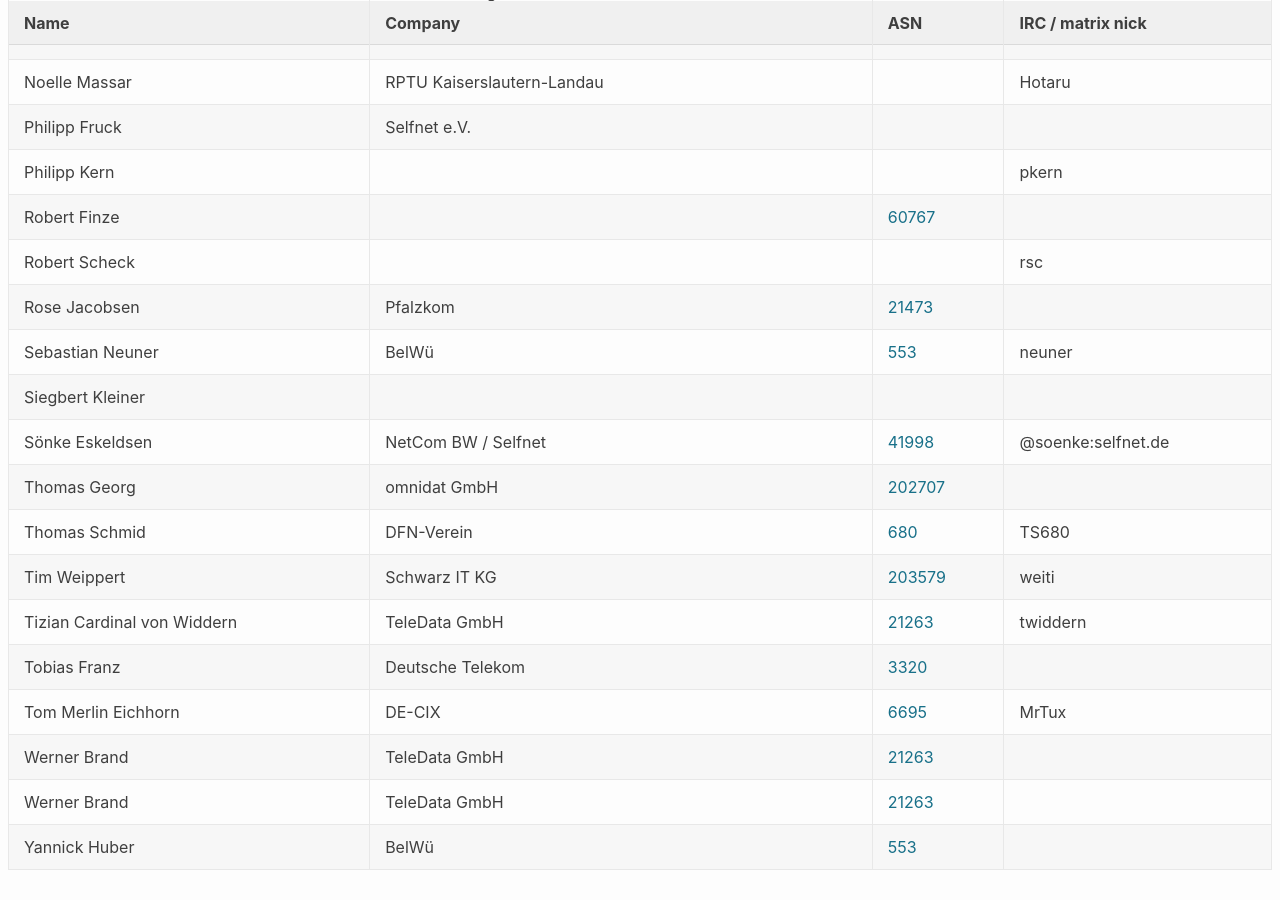
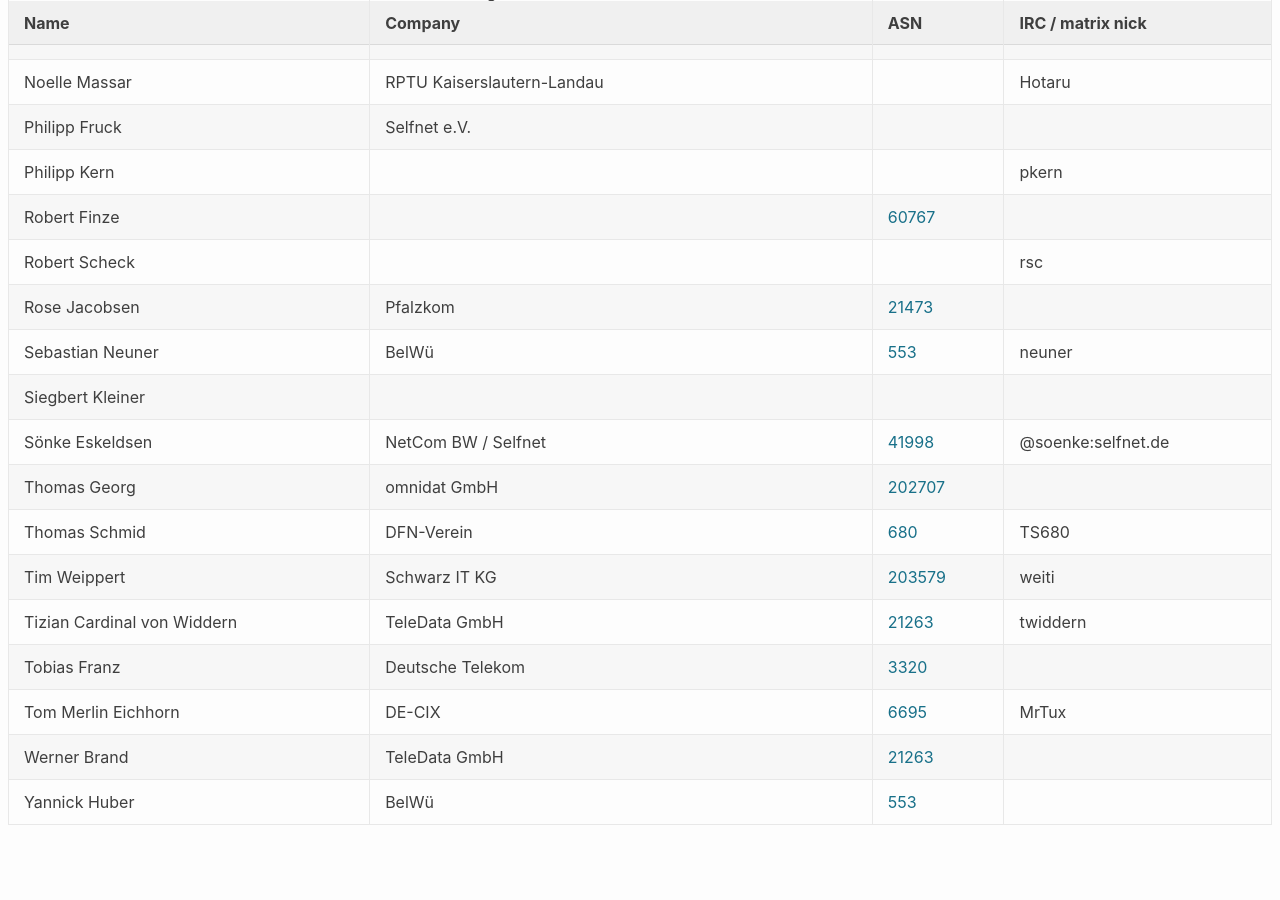
Before and after one commit to denog/pretix-attendeelist, a Jekyll site: the page built from denogmeetup25-06/index.markdown, in a window 1280 px wide and 900 px high, scrolled down 1704 px. Built offline with Jekyll 4.4.1, drawn with Linux system fonts in a browser that asks for light colours; after the commit the page ends 2559 px from its top, so only the background shows below that.

Commit message:
Latest data: Mon Jun 30 06:13:05 UTC 2025

```diff
--- a/_data/attendees_denogmeetup25-06.json
+++ b/_data/attendees_denogmeetup25-06.json
@@ -324,12 +324,6 @@
     "asn": "21263"
   },
   {
-    "name": "Werner Brand",
-    "company": "TeleData GmbH",
-    "irc": null,
-    "asn": "21263"
-  },
-  {
     "name": "Yannick Huber",
     "company": "BelWü",
     "irc": null,
```
